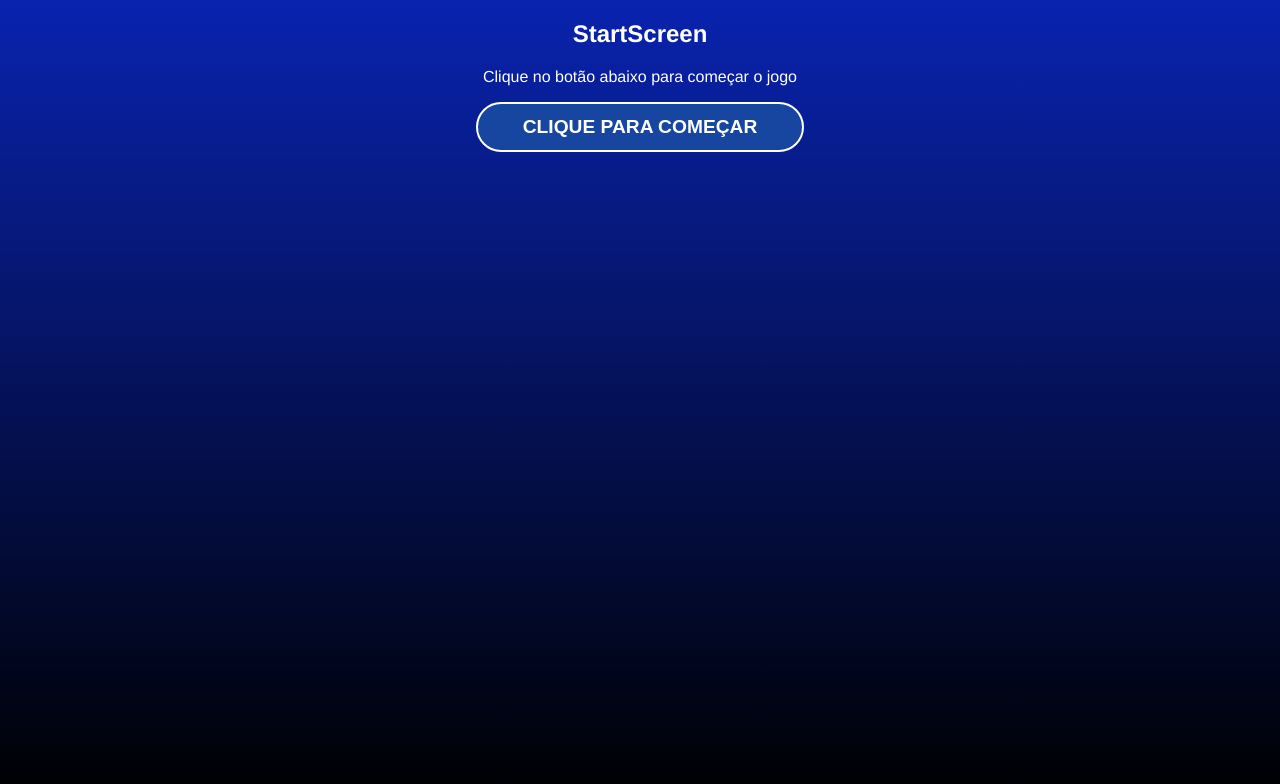
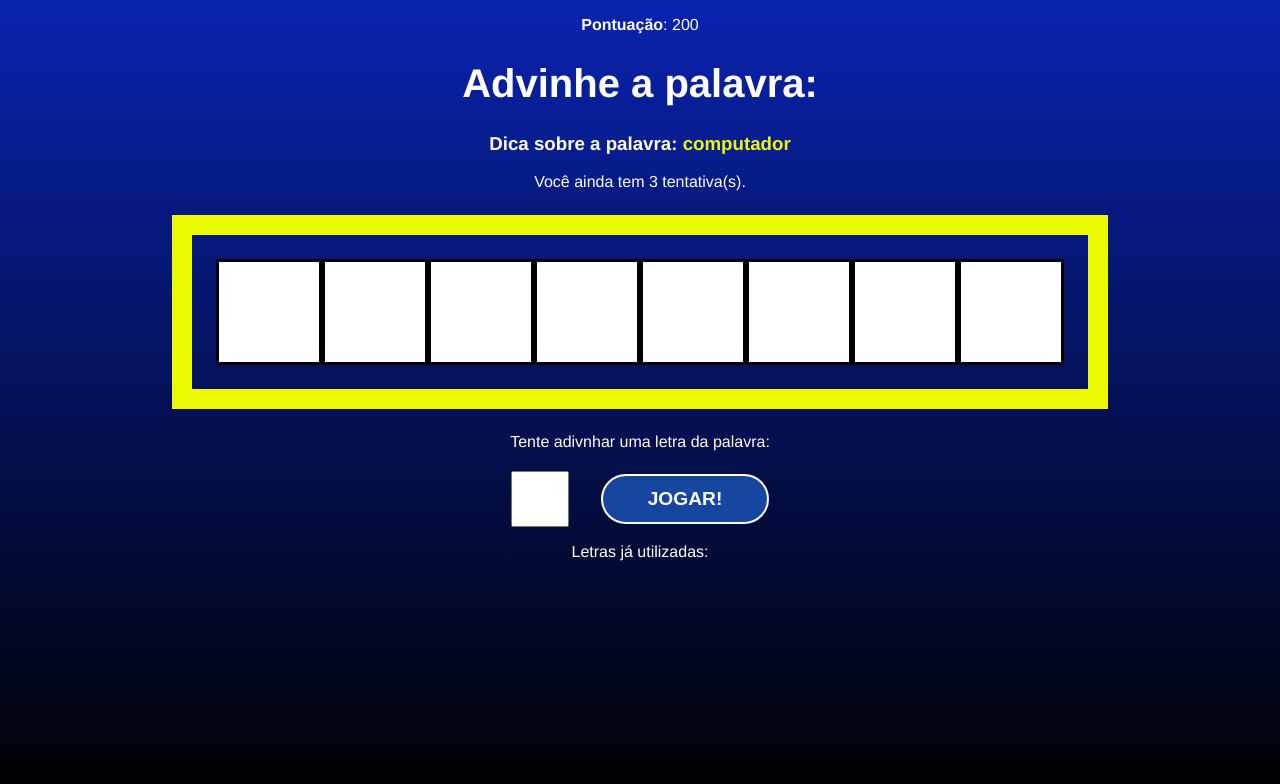
Before and after one commit to JotaPrimo/secretword, a React (Vite) app: page / in a window 1280 px wide. Shown: the top 784 px of the page. Built offline with nearby package versions, Linux system fonts and the light colour scheme.

Commit message:
82. Condição de vitória

```diff
--- a/src/App.jsx
+++ b/src/App.jsx
@@ -37,49 +37,115 @@
   const [guesses, setGuesses] = useState(3);
   const [score, setScore] = useState(0);
 
+  console.log(words);
   // pickWordAndCategory
-  const pickWordAndCategory = () => {
+  const pickWordAndCategory = useCallback(() => {
+    // pick a random category
     const categories = Object.keys(words);
     const category =
       categories[Math.floor(Math.random() * Object.keys(categories).length)];
 
-    // pick a random Word
+    // pick a random word
     const word =
       words[category][Math.floor(Math.random() * words[category].length)];
+
+    console.log(category, word);
+
     return { category, word };
-  };
+  }, [words]);
 
-  // alterando o gameStage
-  const startGame = () => {
-    // pick word and pick category
-    const { word, category } = pickWordAndCategory();
+  // start the game
+  const startGame = useCallback(() => {
+    // clear all letters
+    clearLettersStates();
 
-    // create array of letters
+    // choose a word
+    const { category, word } = pickWordAndCategory();
+
+    console.log(category, word);
+
     let wordLetters = word.split("");
 
     wordLetters = wordLetters.map((l) => l.toLowerCase());
 
-    console.log(word, category)
-    console.log(wordLetters);
+    // console.log(category, word);
 
-    // fill states
+    setPickedCategory(category);
     setPickedWord(word);
-    setPickedCategory(category);
     setLetters(wordLetters);
+
     setGameStage(stages[1].name);
+  }, [pickWordAndCategory]);
+
+  // process letter input
+  const verifyLetter = (letter) => {
+    const normalizedLetter = letter.toLowerCase();
+
+    // check if letter has already been utilized
+    if (
+      guessedLetters.includes(normalizedLetter) ||
+      wrongLetters.includes(normalizedLetter)
+    ) {
+      return;
+    }
+
+    // push guessed letter or remove a chance
+    if (letters.includes(normalizedLetter)) {
+      setGuessedLetters((actualGuessedLetters) => [
+        ...actualGuessedLetters,
+        letter,
+      ]);
+    } else {
+      setWrongLetters((actualWrongLetters) => [
+        ...actualWrongLetters,
+        normalizedLetter,
+      ]);
+
+      setGuesses((actualGuesses) => actualGuesses - 1);
+    }
   };
 
-  // process the letter input
-  const verifyLetter = (letter) => {
-    console.log(letter);
+  console.log(wrongLetters);
 
-    // limpando valor
+  // restart the game
+  const retryGame = () => {
+    setScore(0);
+    setGuesses(3);
+    setGameStage(stages[0].name);
   };
 
-  // restarts the game
-  const retryGame = () => {
-    setGameStage(stages[0].name);
+  // clear letters state
+  const clearLettersStates = () => {
+    setGuessedLetters([]);
+    setWrongLetters([]);
   };
+
+  // check if guesses ended é um observer
+  useEffect(() => {
+    if (guesses === 0) {
+      // game over and reset all states
+      clearLettersStates();
+
+      setGameStage(stages[2].name);
+    }
+  }, [guesses]);
+
+  // check win condition
+  useEffect(() => {
+    const uniqueLetters = [...new Set(letters)];
+
+    console.log(uniqueLetters);
+    console.log(guessedLetters);
+
+    // win condition
+    if (guessedLetters.length === uniqueLetters.length) {
+      // add score
+      setScore((actualScore) => (actualScore += 100));
+
+      // restart game with new word
+      startGame();
+    }
+  }, [guessedLetters, letters, startGame]);
 
   // functions check stage
   function isStart() {
@@ -109,7 +175,7 @@
           score={score}
         />
       )}
-      {isEnd() && <GameOver retryGame={retryGame} />}
+      {isEnd() && <GameOver retryGame={retryGame} score={score} />}
     </div>
   );
 }
--- a/src/components/Game.jsx
+++ b/src/components/Game.jsx
@@ -12,57 +12,60 @@
   guesses,
   score,
 }) {
+  const [letter, setLetter] = useState("");
+  const letterInputRef = useRef(null);
 
-  const [letter, setLetter] = useState("");
-  const letterInputRef = useRef(null)
-
-  // funcoes
-  const handleSubmit = (event) => {
-    event.preventDefault();
+  const handleSubmit = (e) => {
+    e.preventDefault();
 
     verifyLetter(letter);
 
-    // limpando valor
     setLetter("");
+
     letterInputRef.current.focus();
-  }
-
+  };
 
   return (
     <div className="game">
       <p className="points">
-        <span>Pontuação: {score} </span>
+        <span>Pontuação</span>: {score}
       </p>
-      <h1>Adivinhe a palavra</h1>
+      <h1>Advinhe a palavra:</h1>
       <h3 className="tip">
-        Dica sobre a palavra: <span> {pickedCategory} </span>
+        Dica sobre a palavra: <span>{pickedCategory}</span>
       </h3>
-      <p>Você ainda tem {guesses} tentativas </p>
+      <p>Você ainda tem {guesses} tentativa(s).</p>
       <div className="wordContainer">
-        {letters.map((letter, i) => {
+        {letters.map((letter, i) =>
           guessedLetters.includes(letter) ? (
-            <span key={i} className="letter">
-              A
+            <span className="letter" key={i}>
+              {letter}
             </span>
           ) : (
             <span key={i} className="blankSquare"></span>
-          );
-        })}
+          )
+        )}
       </div>
       <div className="letterContainer">
-        <p>Tente adivinhar a letra</p>
+        <p>Tente adivnhar uma letra da palavra:</p>
         <form onSubmit={handleSubmit}>
-          <input type="text" name="letter" maxLength="1" required
-            onChange={(e) => setLetter(e.target.value)} value={letter}
-            ref={letterInputRef} />
-          <button>Jogar</button>
+          <input
+            type="text"
+            name="letter"
+            maxLength="1"
+            onChange={(e) => setLetter(e.target.value)}
+            required
+            value={letter}
+            ref={letterInputRef}
+          />
+          <button>Jogar!</button>
         </form>
       </div>
-      <div className="wrongLetterContainer">
-        <p>Letra já utilizadas</p>
-        {wrongLetters.map((wrontLetter, index) => {
-          <span key={index}>{wrontLetter}</span>;
-        })}
+      <div className="wrongLettersContainer">
+        <p>Letras já utilizadas:</p>
+        {wrongLetters.map((letter, i) => (
+          <span key={i}>{letter}, </span>
+        ))}
       </div>
     </div>
   );
--- a/src/components/GameOver.css
+++ b/src/components/GameOver.css
@@ -0,0 +1,4 @@
+h2 span {
+    color: #ecfa00;
+    font-size: 1.5em;
+  }
--- a/src/components/GameOver.jsx
+++ b/src/components/GameOver.jsx
@@ -2,10 +2,13 @@
 
 import './GameOver.css'
 
-const GameOver = ( {retryGame} ) => {
+const GameOver = ( {retryGame, score} ) => {
   return (
     <div>
       <h1>GameOver</h1>
+      <h2>
+        A sua pontuação foi: <span>{score}</span>!
+      </h2>
       <button onClick={retryGame}>Resetar Jogo</button>
     </div>
   )
```
